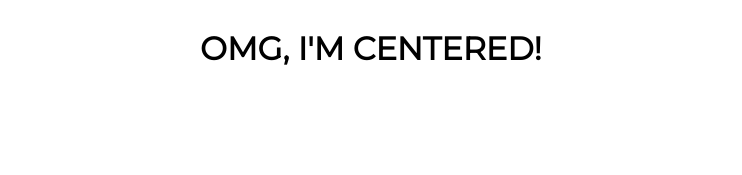
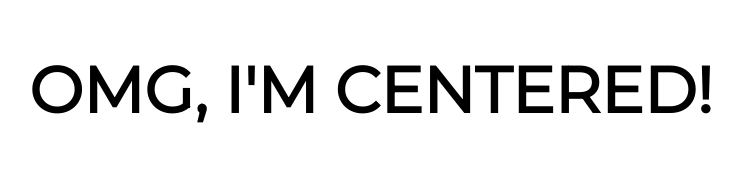
Before and after one commit to kaylaparks/skillcrush-flexboxes, a plain HTML site: page index.html in a window 1280 px wide. Shown: the whole page, without its empty margins (269-1011 px from the left). Drawn offline with Linux system fonts and the light colour scheme.

Commit message:
coded reponsive typography

```diff
--- a/css/style.css
+++ b/css/style.css
@@ -7,3 +7,15 @@ body {
     font-size: 1em;
     font-family: 'Montserrat', sans-serif;
 }
+/* Tablet */
+@media screen and (min-width: 786px){
+    h1 {
+        font-size: 3em;
+    }
+}
+/* Desktop */
+@media screen and (min-width: 1200px){
+    h1 {
+        font-size: 4em;
+    }
+}
```
